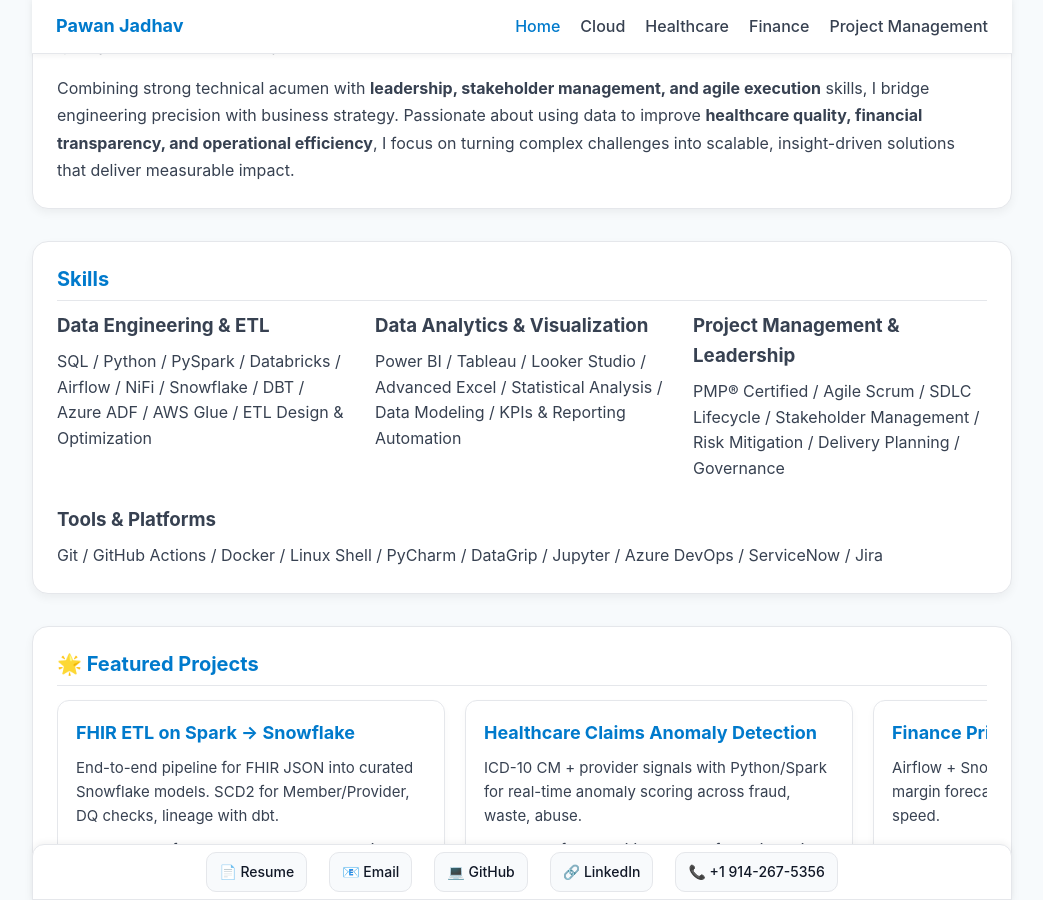
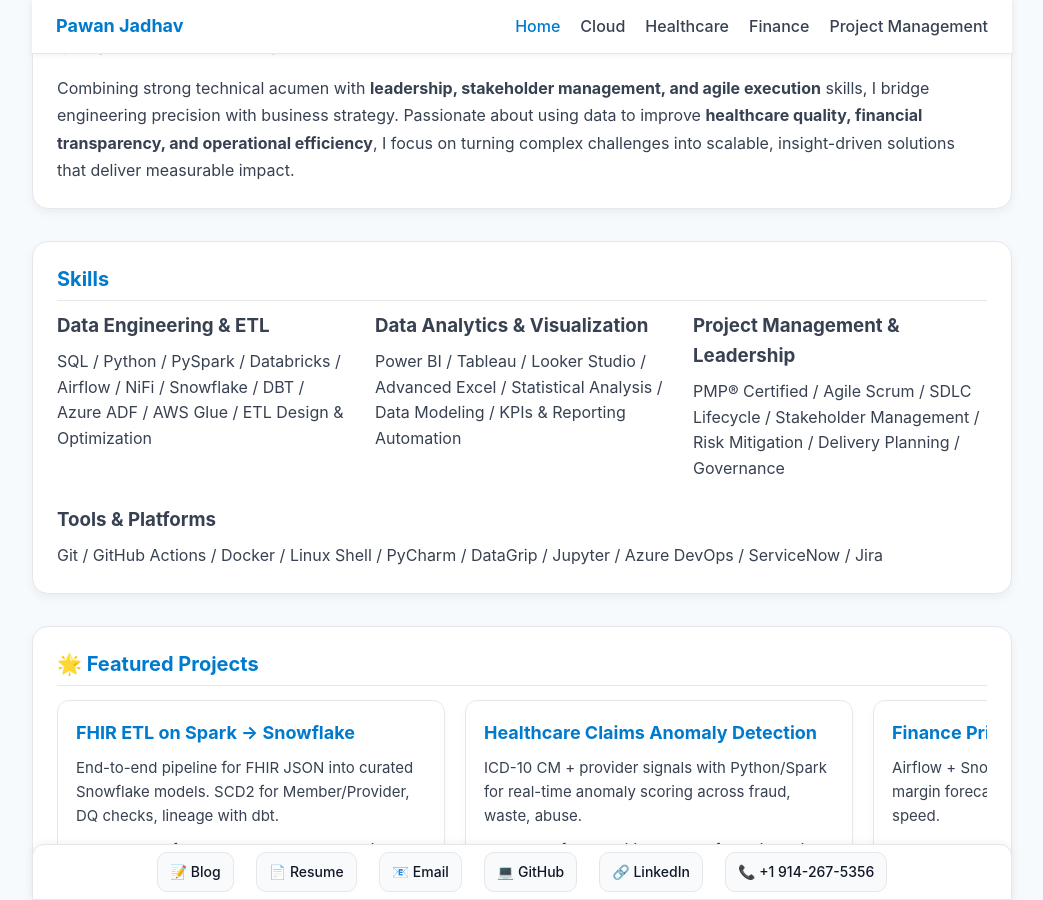
Before and after one commit to PawanJadhav7/PawanJadhav.github.io, a Jekyll site: the page built from index.md, in a window 1280 px wide and 900 px high, scrolled down 592 px. Shown: the whole window, without its empty margins (118-1161 px from the left). Built offline with Jekyll 4.4.1, drawn with Linux system fonts in a browser that asks for light colours.

Commit message:
Update index.md

```diff
--- a/index.md
+++ b/index.md
@@ -734,6 +734,7 @@ layout: default
 <!-- ====== FIXED BOTTOM CONTACT BAR ====== -->
 <div id="contact-bar" role="contentinfo" aria-label="Quick contact">
   <div class="contact-inner">
+    <a href="/blog/" class="contact-btn">📝 Blog</a>
     <a href="/assets/Resume.pdf" target="_blank" rel="noopener noreferrer" class="contact-btn">📄 Resume</a>
     <a href="mailto:pawan.jadhav7@gmail.com" class="contact-btn">📧 Email</a>
     <a href="https://github.com/PawanJadhav7" target="_blank" rel="noopener noreferrer" class="contact-btn">💻 GitHub</a>
```
